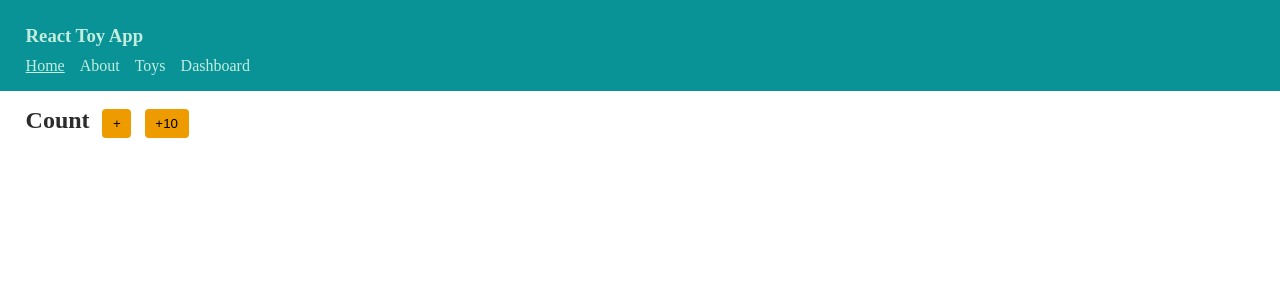
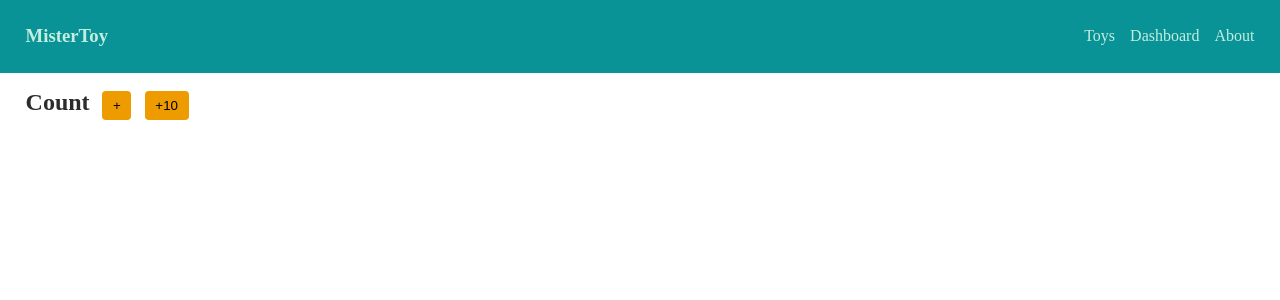
Before and after one commit to noam-sa11/mistertoy-frontend, a React (Vite) app: page / in a window 1280 px wide. Shown: the top 300 px of the page. Built offline with nearby package versions, Linux system fonts and the light colour scheme; a web font is replaced by a local one.

Commit message:
Change header layout

```diff
--- a/src/cmps/AppHeader.jsx
+++ b/src/cmps/AppHeader.jsx
@@ -38,14 +38,14 @@ export function AppHeader() {
     }
 
     return (
-        <header className="app-header full main-layout">
-            <section className="header-container">
-                <h1>React Toy App</h1>
+        <header className="app-header main-layout">
+            <section className="header-container flex align-center space-between">
+                <h1>MisterToy</h1>
                 <nav className="app-nav">
-                    <NavLink to="/" >Home</NavLink>
-                    <NavLink to="/about" >About</NavLink>
+                    {/* <NavLink to="/" >Home</NavLink> */}
                     <NavLink to="/toy" >Toys</NavLink>
                     <NavLink to="/dashboard" >Dashboard</NavLink>
+                    <NavLink to="/about" >About</NavLink>
                     {/* <a onClick={onToggleCart} href="#">🛒 Cart</a> */}
                 </nav>
             </section>
```
